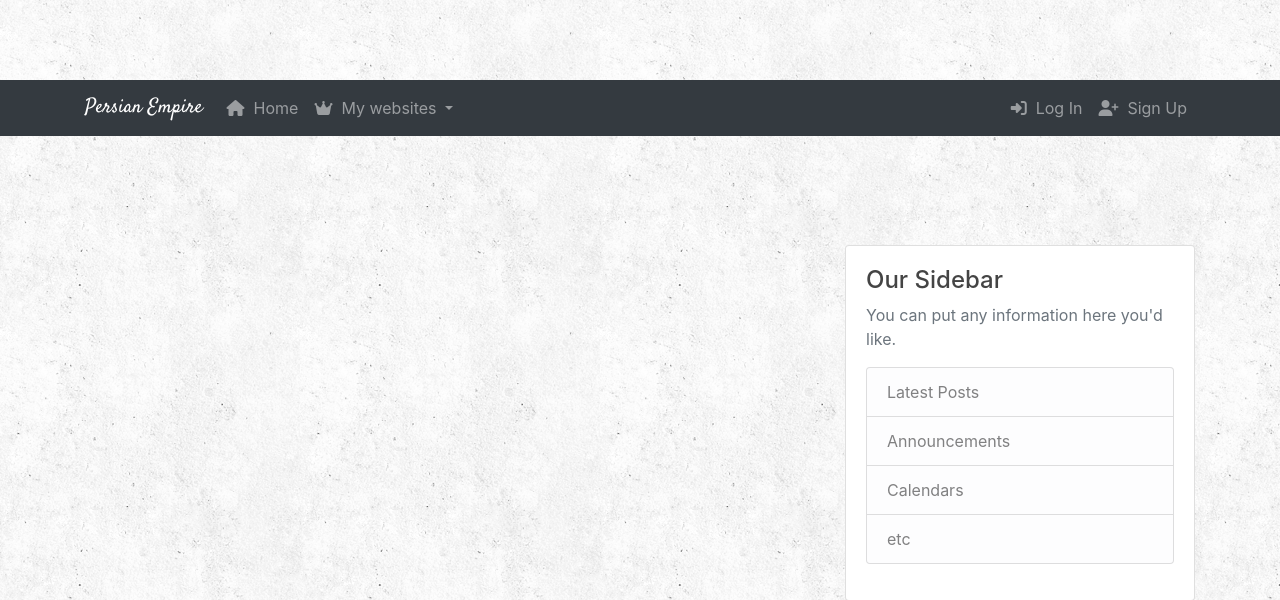
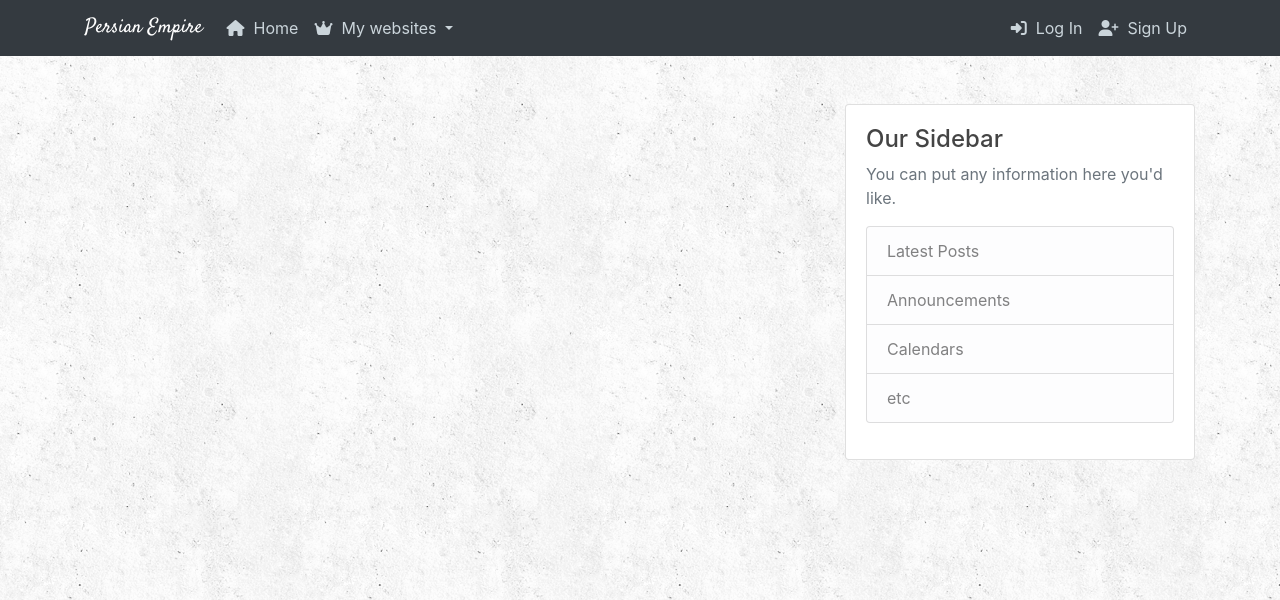
Before and after one commit to mohsen-ameli/Persian-Empire, a Django app: page / in a window 1280 px wide. Shown: the top 600 px of the page. Run offline with Django 3.2, Linux system fonts and the light colour scheme; data that the repository does not hold is empty; some libraries are stand-ins or nearby versions.

Commit message:
fixed navbar

```diff
--- a/blog/templates/blog/base.html
+++ b/blog/templates/blog/base.html
@@ -78,6 +78,9 @@
   <script src="https://stackpath.bootstrapcdn.com/bootstrap/4.3.1/js/bootstrap.min.js"
     integrity="sha384-JjSmVgyd0p3pXB1rRibZUAYoIIy6OrQ6VrjIEaFf/nJGzIxFDsf4x0xIM+B07jRM"
     crossorigin="anonymous"></script>
+
+    <!-- Font Awesome -->
+    <script src="https://kit.fontawesome.com/5f5fa5bcd8.js"></script>
 </body>
 
 </html>
--- a/blog/templates/blog/navbar.html
+++ b/blog/templates/blog/navbar.html
@@ -1,4 +1,5 @@
-<nav class="navbar navbar-expand-lg navbar-dark bg-dark" style="margin-bottom: 85px">
+<header class="site-header">
+    <nav class="navbar navbar-expand-lg navbar-dark bg-dark fixed-top">
         <div class="container">
 
             <!-- Logo -->
@@ -73,6 +74,4 @@
         </div>
 
     </nav>
-
-<!-- Font Awesome -->
-<script src="https://kit.fontawesome.com/5f5fa5bcd8.js"></script>
+</header>
```
Lines whose indentation alone changed are shown as unchanged.
